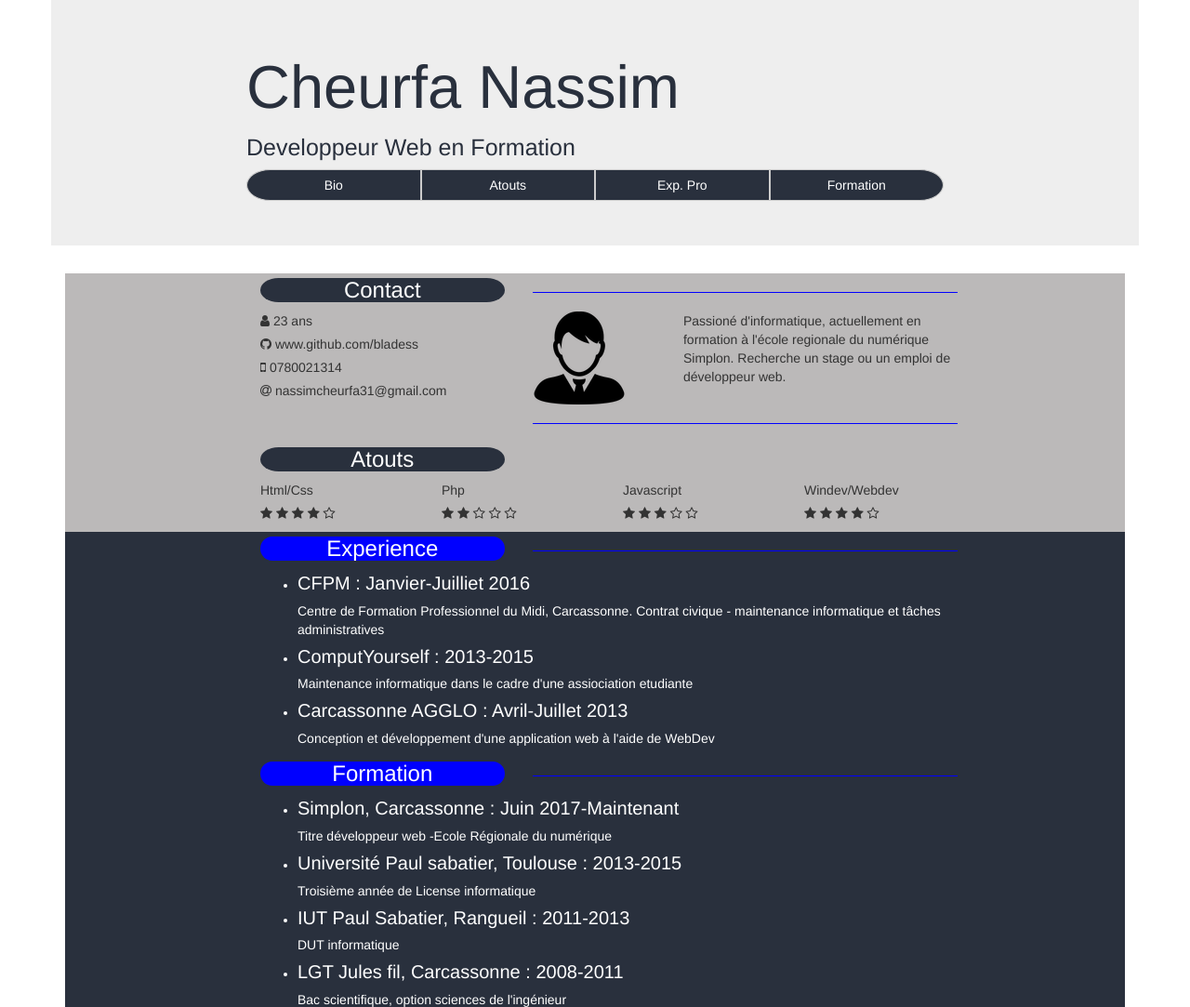
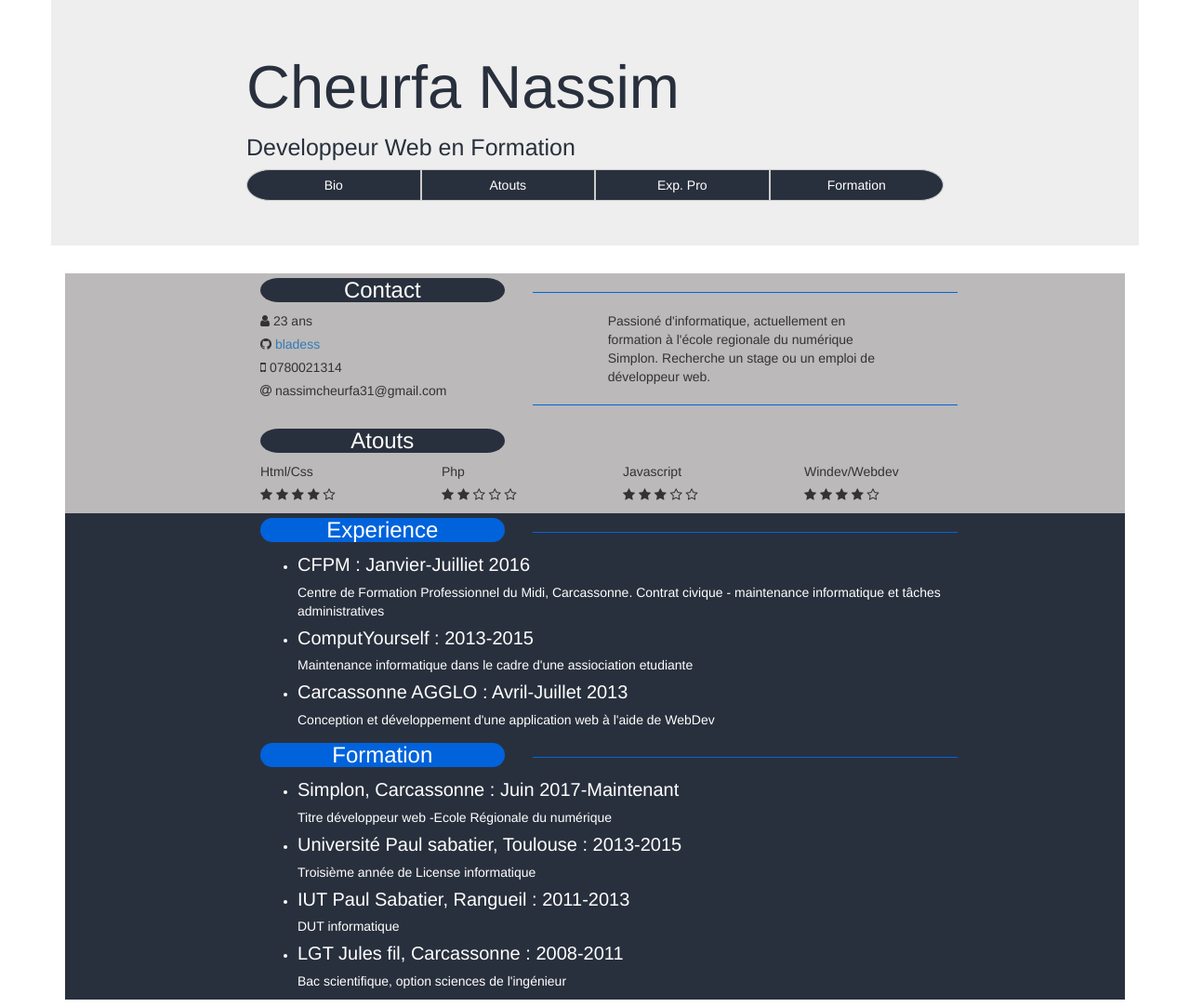
Before and after one commit to bladess/bladess.github.io, a website: page index.html in a window 1280 px wide. Shown: the top 1083 px of the page at 93% size. Drawn offline with nearby package versions, Linux system fonts and the light colour scheme.

Commit message:
paufinage

```diff
--- a/css/style.css
+++ b/css/style.css
@@ -21,7 +21,7 @@
 
 hr{
 
-    border-color: blue;
+    border-color: #0063DC;
 }
 li{
     margin-bottom: 5px;
@@ -35,7 +35,7 @@ li{
 .bot{
     margin-top: 5px;
     color: white;
-    background: blue;
+    background: #0063DC;
     border-radius: 25px;
 
 }
--- a/index.html
+++ b/index.html
@@ -5,6 +5,7 @@
     <meta charset="UTF-8">
     <meta name="viewport" content="width=device-width, initial-scale=1.0">
     <meta http-equiv="X-UA-Compatible" content="ie=edge">
+    <link rel="icon" href="img/favicon.ico" />
     <link rel="stylesheet" type="text/css" href="https://maxcdn.bootstrapcdn.com/font-awesome/4.7.0/css/font-awesome.min.css">
     <link rel="stylesheet" href="https://maxcdn.bootstrapcdn.com/bootstrap/3.3.7/css/bootstrap.min.css">
     <link rel="stylesheet" href="css/style.css">
@@ -43,7 +44,7 @@
                     <h3 class="text-center top">Contact</h3>
                     <ul class="list-unstyled">
                         <li><i class="fa fa-user fa-1x"></i> 23 ans</li>
-                        <li><i class="fa fa-github fa-1x"></i> www.github.com/bladess</li>
+                        <li><i class="fa fa-github fa-1x"></i> <a href="www.github.com/bladess">bladess</a></li>
                         <li><i class="fa fa-mobile fa-1x"></i> 0780021314</li>
                         <li><i class="fa fa-at fa-1x"></i> nassimcheurfa31@gmail.com</li>
                     </ul>
@@ -51,10 +52,10 @@
                 <div class="col-sm-5">
                     <hr></hr>
                     <div class="row">
-                        <div class="col-sm-3">
-                            <img src="img/rsz_avatar.png" alt="PHOTO" />
+                        <div class="col-sm-2">
+
                         </div>
-                        <div class=" col-sm-offset-1 col-sm-8">
+                        <div class="col-sm-8">
                             Passioné d'informatique, actuellement en formation à l'école regionale du numérique Simplon. Recherche un stage ou un emploi
                             de développeur web.
                         </div>
```
Also changed, not shown: img/favicon.ico (added).
